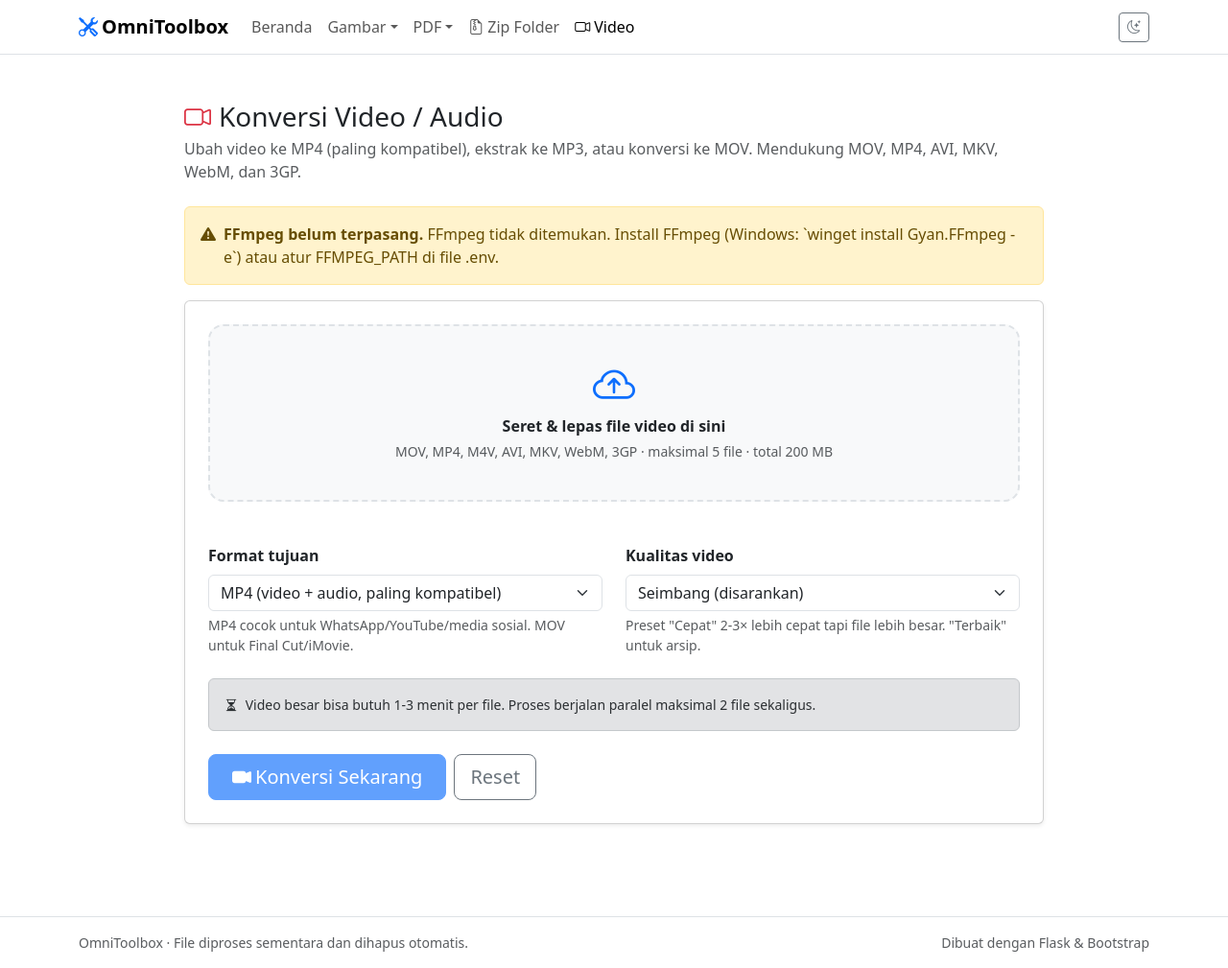
After one commit to GhandiZero0X/OmniToolbox, a Flask app: page /media/convert in a window 1280 px wide. The commit adds this page. Shown: the whole page at 96% size. Run offline with Flask 3, Linux system fonts and the light colour scheme.

Commit message:
[+] Add FFmpeg video and audio conversion
Add a media conversion page and upload endpoint for converting supported video files to MP4, MOV, or MP3. Configure FFmpeg, conversion timeouts, and worker limits through environment settings.

```diff
--- a/app/__init__.py
+++ b/app/__init__.py
@@ -29,6 +29,7 @@ def create_app(config_class=Config) -> Flask:
     # Daftarkan controller (routes)
     from .controllers.image_controller import bp as image_bp
     from .controllers.main_controller import bp as main_bp
+    from .controllers.media_controller import bp as media_bp
     from .controllers.pdf_controller import bp as pdf_bp
     from .controllers.zip_controller import bp as zip_bp
 
@@ -36,6 +37,7 @@ def create_app(config_class=Config) -> Flask:
     app.register_blueprint(image_bp)
     app.register_blueprint(pdf_bp)
     app.register_blueprint(zip_bp)
+    app.register_blueprint(media_bp)
 
     # Bersihkan file lama (maksimal sekali per menit)
     @app.before_request
--- a/app/config.py
+++ b/app/config.py
@@ -72,3 +72,9 @@ class Config:
     WORD_TIMEOUT_SECONDS = _env_int("WORD_TIMEOUT_SECONDS", 120)
     # Batas halaman PDF -> Word (pdf2docx sangat lambat untuk PDF besar)
     PDF_TO_WORD_MAX_PAGES = _env_int("PDF_TO_WORD_MAX_PAGES", 50)
+
+    # ----- Konversi Video/Audio (FFmpeg) -----
+    # Kosongkan agar dicari otomatis di PATH
+    FFMPEG_PATH = os.getenv("FFMPEG_PATH", "")
+    VIDEO_TIMEOUT_SECONDS = _env_int("VIDEO_TIMEOUT_SECONDS", 600)
+    VIDEO_WORKERS = _env_int("VIDEO_WORKERS", 2)
--- a/app/controllers/media_controller.py
+++ b/app/controllers/media_controller.py
@@ -0,0 +1,76 @@
+import shutil
+
+from flask import Blueprint, current_app, jsonify, render_template, request
+
+from ..extensions import limiter
+from ..services import video_service
+from ..utils.file_utils import merge_results, save_uploaded_files
+from .helpers import build_job_response, get_upload_files, new_job_dirs
+
+bp = Blueprint("media", __name__, url_prefix="/media")
+
+MEDIA_MAX_FILES = 5
+
+
+@bp.get("/convert")
+def convert_page():
+    cfg = current_app.config
+    ffmpeg = video_service.find_ffmpeg(cfg["FFMPEG_PATH"])
+    return render_template(
+        "media/convertmedia.html",
+        max_files=MEDIA_MAX_FILES,
+        max_mb=cfg["MAX_UPLOAD_MB"],
+        accept=",".join(sorted(video_service.SUPPORTED_INPUT)),
+        ffmpeg_ready=ffmpeg is not None,
+        setup_hint=video_service.FFMPEG_SETUP_HINT,
+        video_presets=video_service.VIDEO_PRESETS,
+        default_preset=video_service.DEFAULT_PRESET,
+        audio_bitrates=sorted(video_service.AUDIO_BITRATES,
+                              key=lambda x: int(x[:-1])),
+        default_bitrate=video_service.DEFAULT_BITRATE,
+        video_workers=cfg["VIDEO_WORKERS"],   # ← TAMBAH baris ini
+    )
+
+
+@bp.post("/convert/process")
+@limiter.limit("5 per minute")
+def convert_process():
+    cfg = current_app.config
+
+    ffmpeg = video_service.find_ffmpeg(cfg["FFMPEG_PATH"])
+    if not ffmpeg:
+        return jsonify(error=video_service.FFMPEG_SETUP_HINT), 503
+
+    files, error = get_upload_files(MEDIA_MAX_FILES)
+    if error:
+        return jsonify(error=error), 400
+
+    target = request.form.get("target", "mp4")
+    if target not in video_service.ALL_OUTPUT_FORMATS:
+        return jsonify(error="Format tujuan tidak valid."), 400
+
+    preset = request.form.get("preset", video_service.DEFAULT_PRESET)
+    if preset not in video_service.VIDEO_PRESETS:
+        preset = video_service.DEFAULT_PRESET
+
+    bitrate = request.form.get("bitrate", video_service.DEFAULT_BITRATE)
+    if bitrate not in video_service.AUDIO_BITRATES:
+        bitrate = video_service.DEFAULT_BITRATE
+
+    job_id, upload_dir, output_dir = new_job_dirs()
+
+    try:
+        entries = save_uploaded_files(
+            files, upload_dir, video_service.SUPPORTED_INPUT,
+            validator=video_service.is_video_file,
+        )
+        valid_entries = [e for e in entries if e["path"] is not None]
+        processed = video_service.convert_many(
+            valid_entries, output_dir, ffmpeg, target, preset, bitrate,
+            cfg["VIDEO_TIMEOUT_SECONDS"], cfg["VIDEO_WORKERS"],
+        )
+    finally:
+        shutil.rmtree(upload_dir, ignore_errors=True)
+
+    results = merge_results(entries, processed)
+    return build_job_response(job_id, results, output_dir, show_savings=False)
--- a/app/templates/base.html
+++ b/app/templates/base.html
@@ -61,9 +61,14 @@
               <li><a class="dropdown-item {{ 'active' if ep == 'pdf.pdf_to_word_page' }}" href="{{ url_for('pdf.pdf_to_word_page') }}"><i class="bi bi-file-earmark-text me-2"></i>PDF ke Word</a></li>
             </ul>
           </li>
-            <li class="nav-item">
+          <li class="nav-item dropdown">
             <a class="nav-link {{ 'active' if ep == 'zip.folder_page' }}" href="{{ url_for('zip.folder_page') }}">
               <i class="bi bi-file-earmark-zip me-1"></i>Zip Folder
+            </a>
+          </li>
+          <li class="nav-item">
+            <a class="nav-link {{ 'active' if ep == 'media.convert_page' }}" href="{{ url_for('media.convert_page') }}">
+              <i class="bi bi-camera-video me-1"></i>Video
             </a>
           </li>
         </ul>
--- /dev/null
+++ b/app/templates/media/convertmedia.html
@@ -0,0 +1,147 @@
+{% extends "base.html" %}
+{% block title %}Konversi Video / Audio{% endblock %}
+
+{% block content %}
+<div class="container py-5" style="max-width: 920px;">
+  <div class="mb-4">
+    <h1 class="h3 mb-1"><i class="bi bi-camera-video text-danger me-2"></i>Konversi Video / Audio</h1>
+    <p class="text-body-secondary mb-0">
+      Ubah video ke MP4 (paling kompatibel), ekstrak ke MP3, atau konversi ke MOV.
+      Mendukung MOV, MP4, AVI, MKV, WebM, dan 3GP.
+    </p>
+  </div>
+
+  {% if not ffmpeg_ready %}
+  <div class="alert alert-warning d-flex gap-2" role="alert">
+    <i class="bi bi-exclamation-triangle-fill"></i>
+    <div>
+      <strong>FFmpeg belum terpasang.</strong> {{ setup_hint }}
+    </div>
+  </div>
+  {% endif %}
+
+  <form id="tool-form" class="card shadow-sm"
+        action="{{ url_for('media.convert_process') }}" method="post" enctype="multipart/form-data"
+        data-accept="{{ accept }}" data-max-files="{{ max_files }}" data-max-mb="{{ max_mb }}" novalidate>
+    <div class="card-body p-4">
+
+      <div class="dropzone" id="dropzone" tabindex="0" role="button" aria-label="Pilih atau seret file video ke sini">
+        <i class="bi bi-cloud-arrow-up dropzone-icon"></i>
+        <p class="fw-semibold mb-1">Seret &amp; lepas file video di sini</p>
+        <p class="text-body-secondary small mb-0">
+          MOV, MP4, M4V, AVI, MKV, WebM, 3GP &middot; maksimal {{ max_files }} file &middot; total {{ max_mb }} MB
+        </p>
+        <input type="file" id="file-input" class="d-none" multiple accept="{{ accept }}">
+      </div>
+
+      <ul id="file-list" class="list-group mt-3"></ul>
+
+      <div class="row g-4 mt-1">
+        <div class="col-md-6">
+          <label for="target" class="form-label fw-semibold">Format tujuan</label>
+          <select class="form-select" id="target" name="target">
+            <option value="mp4" selected>MP4 (video + audio, paling kompatibel)</option>
+            <option value="mp3">MP3 (ekstrak audio saja)</option>
+            <option value="mov">MOV (video + audio, untuk Apple)</option>
+          </select>
+          <div class="form-text">MP4 cocok untuk WhatsApp/YouTube/media sosial. MOV untuk Final Cut/iMovie.</div>
+        </div>
+
+        <div class="col-md-6" id="preset-group">
+          <label for="preset" class="form-label fw-semibold">Kualitas video</label>
+          <select class="form-select" id="preset" name="preset">
+            {% for key, pair in video_presets.items() %}
+            <option value="{{ key }}" {{ 'selected' if key == default_preset }}>{{ pair[0] }}</option>
+            {% endfor %}
+          </select>
+          <div class="form-text">Preset "Cepat" 2-3× lebih cepat tapi file lebih besar. "Terbaik" untuk arsip.</div>
+        </div>
+
+        <div class="col-md-6 d-none" id="bitrate-group">
+          <label for="bitrate" class="form-label fw-semibold">Kualitas audio MP3</label>
+          <select class="form-select" id="bitrate" name="bitrate">
+            {% for br in audio_bitrates %}
+            <option value="{{ br }}" {{ 'selected' if br == default_bitrate }}>
+              {{ br[:-1] }} kbps{{ ' (disarankan)' if br == default_bitrate }}
+            </option>
+            {% endfor %}
+          </select>
+          <div class="form-text">128 kbps cukup untuk podcast. 320 kbps untuk musik.</div>
+        </div>
+      </div>
+
+      <div class="alert alert-secondary small mt-4 mb-0">
+        <i class="bi bi-hourglass-split me-1"></i>
+        Video besar bisa butuh 1-3 menit per file. Proses berjalan paralel maksimal
+        {{ video_workers }} file sekaligus.
+      </div>
+
+      <div id="alert-box" class="alert alert-danger d-none mt-4 mb-0" role="alert"></div>
+
+      <div id="progress-wrap" class="mt-4 d-none">
+        <div class="d-flex justify-content-between small mb-1">
+          <span id="status-text">Mengunggah...</span>
+          <span id="percent-text">0%</span>
+        </div>
+        <div class="progress" role="progressbar" aria-label="Progres upload">
+          <div id="progress-bar" class="progress-bar" style="width: 0%"></div>
+        </div>
+      </div>
+
+      <div class="d-flex flex-wrap gap-2 mt-4">
+        <button type="submit" id="submit-btn" class="btn btn-primary btn-lg px-4" disabled>
+          <i class="bi bi-camera-video-fill me-1"></i>Konversi Sekarang
+        </button>
+        <button type="button" id="reset-btn" class="btn btn-outline-secondary btn-lg">Reset</button>
+      </div>
+    </div>
+  </form>
+
+  <div id="results" class="card shadow-sm mt-4 d-none">
+    <div class="card-body p-4">
+      <div class="d-flex flex-wrap justify-content-between align-items-center gap-2 mb-3">
+        <div>
+          <h2 class="h5 mb-1">Hasil konversi</h2>
+          <div id="results-summary" class="text-body-secondary small"></div>
+        </div>
+        <a id="zip-btn" class="btn btn-success d-none" href="#">
+          <i class="bi bi-file-earmark-zip me-1"></i>Unduh semua (ZIP)
+        </a>
+      </div>
+      <div class="table-responsive">
+        <table class="table align-middle mb-0">
+          <thead>
+            <tr>
+              <th>File</th>
+              <th class="text-end">Asli</th>
+              <th class="text-end">Hasil</th>
+              <th class="text-end">Format</th>
+              <th></th>
+            </tr>
+          </thead>
+          <tbody id="results-body"></tbody>
+        </table>
+      </div>
+    </div>
+  </div>
+</div>
+{% endblock %}
+
+{% block scripts %}
+<script>
+  // Toggle antara preset (video) dan bitrate (MP3) berdasarkan format tujuan
+  (function () {
+    var target = document.getElementById("target");
+    var presetGroup = document.getElementById("preset-group");
+    var bitrateGroup = document.getElementById("bitrate-group");
+
+    function sync() {
+      var isAudio = target.value === "mp3";
+      presetGroup.classList.toggle("d-none", isAudio);
+      bitrateGroup.classList.toggle("d-none", !isAudio);
+    }
+    target.addEventListener("change", sync);
+    sync();
+  })();
+</script>
+{% endblock %}
```
Also changed, not shown: app/services/video_service.py (added, +176 -0 lines), app/templates/index.html (+11 -1 lines), 1 other file.
